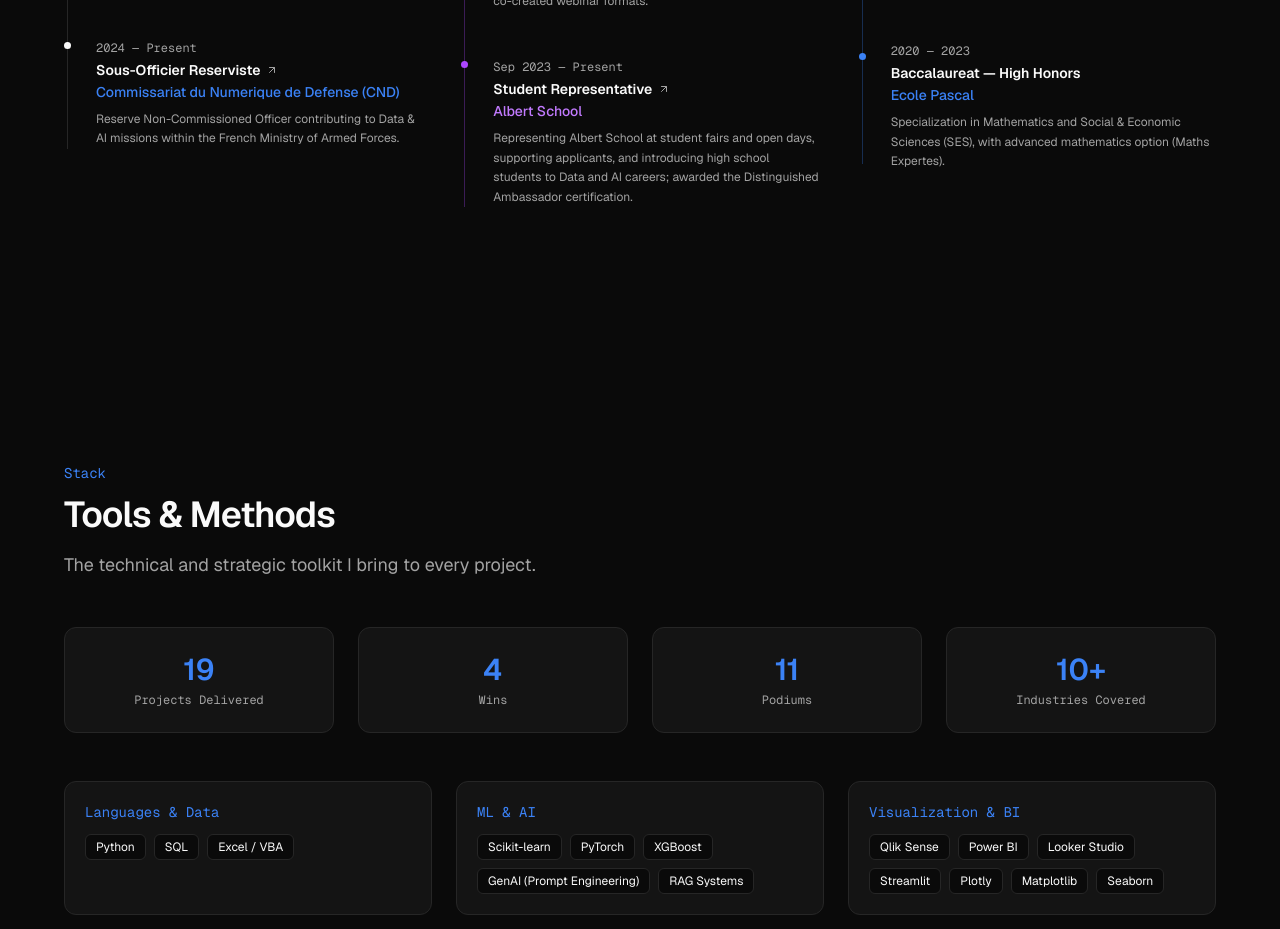
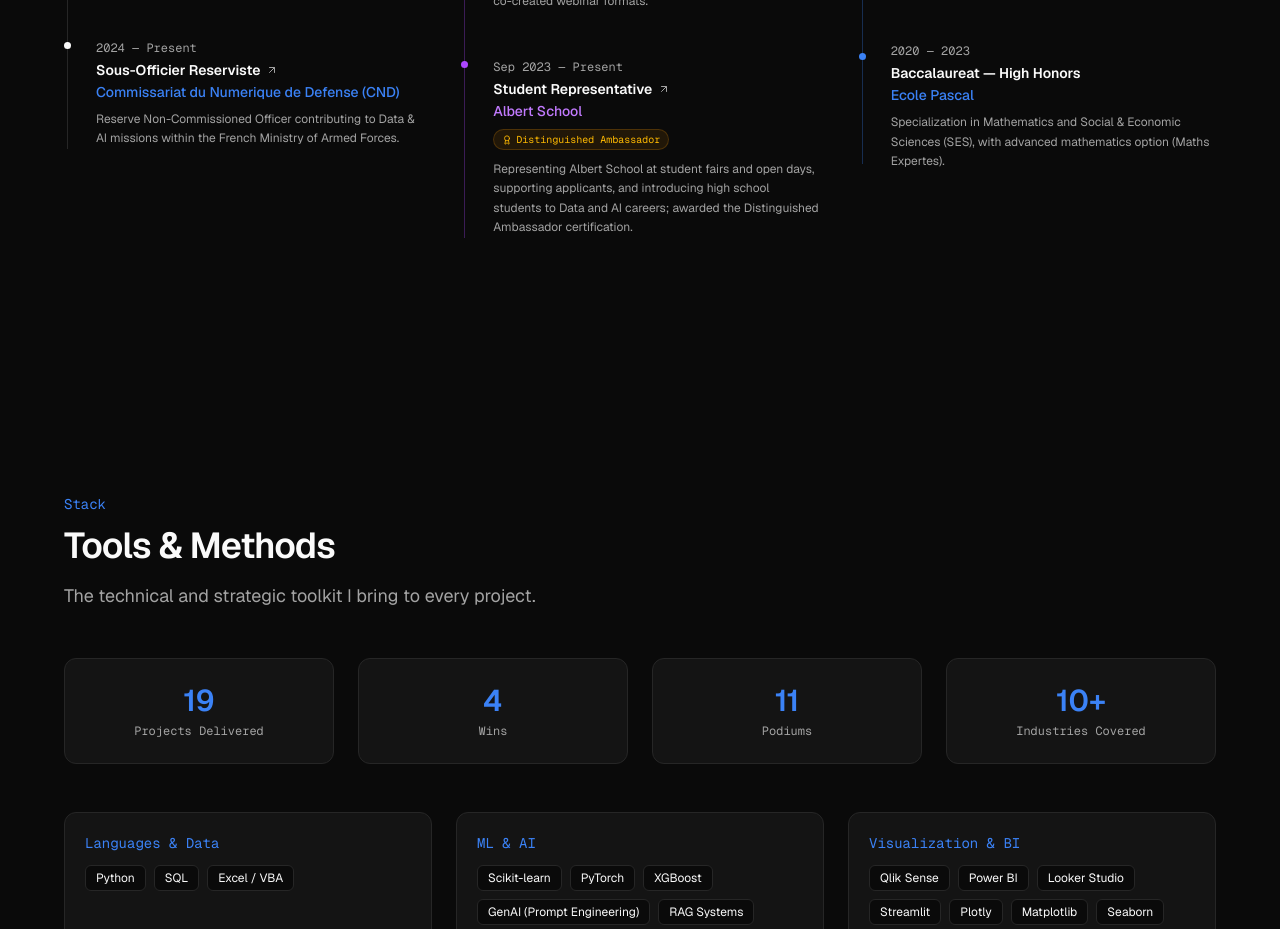
Before and after one commit to jbouniol/portfolio, a Next.js app: page / in a window 1280 px wide. Shown: the part 6160-7089 px from the top of the page. Built offline with nearby package versions, Linux system fonts and the light colour scheme.

Commit message:
feat: add badge

```diff
--- a/src/app/admin/_components/ExperienceForm.tsx
+++ b/src/app/admin/_components/ExperienceForm.tsx
@@ -34,6 +34,7 @@
   period: "Period",
   location: "Location",
   type: "Type",
+  badge: "Badge",
   tagline: "Tagline",
   description: "Description",
   missions: "Missions",
@@ -58,6 +59,7 @@
   const [period, setPeriod] = useState(experience?.period || "");
   const [location, setLocation] = useState(experience?.location || "");
   const [type, setType] = useState<"work" | "leadership">(experience?.type || "work");
+  const [badge, setBadge] = useState(experience?.badge || "");
   const [tagline, setTagline] = useState(experience?.tagline || "");
   const [description, setDescription] = useState(experience?.description || "");
   const [missions, setMissions] = useState<string[]>(experience?.missions || [""]);
@@ -84,6 +86,7 @@
       period,
       location,
       type,
+      badge,
       tagline,
       description,
       missions,
@@ -98,6 +101,7 @@
       period,
       location,
       type,
+      badge,
       tagline,
       description,
       missions,
@@ -116,6 +120,7 @@
       period: experience.period ?? "",
       location: experience.location ?? "",
       type: experience.type ?? "work",
+      badge: experience.badge ?? "",
       tagline: experience.tagline ?? "",
       description: experience.description ?? "",
       missions: experience.missions ?? [],
@@ -173,6 +178,7 @@
       if (typeof draft.period === "string") setPeriod(draft.period);
       if (typeof draft.location === "string") setLocation(draft.location);
       if (draft.type === "work" || draft.type === "leadership") setType(draft.type);
+      if (typeof draft.badge === "string") setBadge(draft.badge);
       if (typeof draft.tagline === "string") setTagline(draft.tagline);
       if (typeof draft.description === "string") setDescription(draft.description);
       if (Array.isArray(draft.missions)) setMissions(draft.missions);
@@ -194,6 +200,7 @@
     if (dataFromAI.period) setPeriod(dataFromAI.period);
     if (dataFromAI.location) setLocation(dataFromAI.location);
     if (dataFromAI.type) setType(dataFromAI.type);
+    if (dataFromAI.badge) setBadge(dataFromAI.badge);
     if (dataFromAI.tagline) setTagline(dataFromAI.tagline);
     if (dataFromAI.description) setDescription(dataFromAI.description);
     if (dataFromAI.missions) setMissions(dataFromAI.missions);
@@ -252,6 +259,7 @@
       period,
       location,
       type,
+      badge: badge || undefined,
       tagline,
       description,
       missions: missions.filter((mission) => mission.trim()),
@@ -410,6 +418,13 @@
               onChange={setLocation}
             />
           </div>
+
+          <AdminTextField
+            label="Badge"
+            value={badge}
+            onChange={setBadge}
+            placeholder="e.g. Distinguished Ambassador"
+          />
 
           <div className="grid grid-cols-1 md:grid-cols-3 gap-4">
             <div>
--- a/src/app/admin/experiences/ExperiencesListClient.tsx
+++ b/src/app/admin/experiences/ExperiencesListClient.tsx
@@ -187,6 +187,11 @@
                     <ShieldCheck size={8} /> Confidential
                   </span>
                 )}
+                {exp.badge && (
+                  <span className="inline-flex items-center gap-1 px-1.5 py-0.5 text-[10px] font-mono bg-amber-500/10 text-amber-300 rounded-full">
+                    {exp.badge}
+                  </span>
+                )}
                 {(exp.status ?? "published") === "draft" && (
                   <span className="inline-flex items-center gap-1 px-1.5 py-0.5 text-[10px] font-mono bg-zinc-700/40 text-zinc-300 rounded-full">
                     Draft
--- a/src/app/api/admin/experiences/route.ts
+++ b/src/app/api/admin/experiences/route.ts
@@ -49,6 +49,7 @@
       location: body.location || "",
       type: body.type,
       status: body.status || "draft",
+      ...(body.badge && { badge: body.badge }),
       tagline: body.tagline || "",
       description: body.description || "",
       missions: body.missions || [],
--- a/src/app/api/search/route.ts
+++ b/src/app/api/search/route.ts
@@ -43,7 +43,7 @@
 - Be concise and precise — 3-5 sentences max per answer
 - When referencing a project, always include the company name and project title
 - When referencing work experience, include company name, role, and period
-- If a project has a badge (Winner, Finalist, 2nd Place), mention it
+- If a project or experience has a badge, mention it
 - If asked about something not in the data, say you don't have that information
 - For the CND (Commissariat du Numerique de Defense), missions are classified — only share what is publicly available
 - IMPORTANT: Distinguish between PROJECTS (Business Deep Dives, School Projects) and WORK EXPERIENCE (internships, jobs, leadership roles). They are NOT the same thing.
--- a/src/app/experience/[slug]/ExperienceDetailClient.tsx
+++ b/src/app/experience/[slug]/ExperienceDetailClient.tsx
@@ -15,12 +15,15 @@
 import Navigation from "@/components/Navigation";
 import Footer from "@/components/Footer";
 import CommandModal from "@/components/CommandModal";
+import { getExperienceBadgeConfig } from "@/lib/experience-badges";
 
 export default function ExperienceDetailClient({
   experience,
 }: {
   experience: Experience;
 }) {
+  const badgeConfig = getExperienceBadgeConfig(experience.badge);
+
   useLayoutEffect(() => {
     const html = document.documentElement;
     const body = document.body;
@@ -71,6 +74,21 @@
             animate={{ opacity: 1, y: 0 }}
             transition={{ duration: 0.6 }}
           >
+            {badgeConfig && (
+              <div
+                className={`inline-flex items-center gap-3 px-4 py-2.5 rounded-xl border mb-6 ${badgeConfig.className}`}
+              >
+                <badgeConfig.icon size={18} strokeWidth={1.5} />
+                <div>
+                  <p className="font-mono text-sm font-medium">
+                    {badgeConfig.label}
+                  </p>
+                  <p className="text-xs opacity-80 mt-0.5">
+                    Recognition from {experience.company}
+                  </p>
+                </div>
+              </div>
+            )}
             <div className="flex items-center gap-3 mb-4 flex-wrap">
               <span className="font-mono text-sm text-accent">
                 {experience.company}
--- a/src/components/ExperienceClient.tsx
+++ b/src/components/ExperienceClient.tsx
@@ -4,6 +4,7 @@
 import Link from "next/link";
 import { Briefcase, GraduationCap, Users, ArrowUpRight } from "lucide-react";
 import type { Experience } from "@/data/experiences";
+import { getExperienceBadgeConfig } from "@/lib/experience-badges";
 
 const education = [
   {
@@ -33,6 +34,7 @@
   period: string;
   title: string;
   subtitle: string;
+  badge?: string;
   description: string;
   slug?: string;
   dotColor: string;
@@ -45,6 +47,7 @@
   period,
   title,
   subtitle,
+  badge,
   description,
   slug,
   dotColor,
@@ -52,6 +55,8 @@
   basePath,
   index,
 }: TimelineItemProps) {
+  const badgeConfig = getExperienceBadgeConfig(badge);
+
   const content = (
     <>
       <span className="font-mono text-xs text-muted block mb-1">{period}</span>
@@ -65,6 +70,14 @@
         )}
       </div>
       <p className={`${subtitleColor} text-sm font-medium mt-0.5`}>{subtitle}</p>
+      {badgeConfig && (
+        <span
+          className={`mt-2 inline-flex items-center gap-1 px-2 py-0.5 text-[10px] font-mono rounded-full border ${badgeConfig.className}`}
+        >
+          <badgeConfig.icon size={10} />
+          {badgeConfig.label}
+        </span>
+      )}
       <p className="text-muted text-xs leading-relaxed mt-2">{description}</p>
     </>
   );
@@ -131,6 +144,7 @@
                     period={exp.period}
                     title={exp.role}
                     subtitle={exp.company}
+                    badge={exp.badge}
                     description={exp.tagline}
                     slug={exp.slug}
                     dotColor="bg-foreground"
@@ -158,6 +172,7 @@
                     period={item.period}
                     title={item.role}
                     subtitle={item.company}
+                    badge={item.badge}
                     description={item.tagline}
                     slug={item.slug}
                     dotColor="bg-purple-500"
--- a/src/data/experiences.ts
+++ b/src/data/experiences.ts
@@ -6,6 +6,7 @@
   period: string;
   location: string;
   type: "work" | "leadership";
+  badge?: string;
   tagline: string;
   description: string;
   missions: string[];
@@ -136,6 +137,7 @@
     period: "Sep 2023 — Present",
     location: "Paris, Marseille, Lyon, Geneva, Luxembourg",
     type: "leadership",
+    badge: "Distinguished Ambassador",
     tagline:
       "Representing Albert School at student fairs and open days, supporting applicants, and introducing high school students to Data and AI careers; awarded the Distinguished Ambassador certification.",
     description:
--- a/src/lib/admin-validation.ts
+++ b/src/lib/admin-validation.ts
@@ -186,6 +186,7 @@
 
   if ("period" in payload) data.period = sanitizeOptionalString(payload.period, 120);
   if ("location" in payload) data.location = sanitizeOptionalString(payload.location, 120);
+  if ("badge" in payload) data.badge = sanitizeOptionalString(payload.badge, 80);
   if ("tagline" in payload) data.tagline = sanitizeOptionalString(payload.tagline, 400);
   if ("description" in payload) data.description = sanitizeOptionalString(payload.description, 4000);
   if ("isConfidential" in payload) data.isConfidential = sanitizeBoolean(payload.isConfidential);
--- /dev/null
+++ b/src/lib/experience-badges.ts
@@ -0,0 +1,22 @@
+import { Award, type LucideIcon } from "lucide-react";
+
+type ExperienceBadgeConfig = {
+  icon: LucideIcon;
+  label: string;
+  className: string;
+};
+
+export function getExperienceBadgeConfig(
+  badge: string | undefined
+): ExperienceBadgeConfig | null {
+  switch (badge) {
+    case "Distinguished Ambassador":
+      return {
+        icon: Award,
+        label: "Distinguished Ambassador",
+        className: "bg-amber-500/10 text-amber-400 border-amber-500/20",
+      };
+    default:
+      return null;
+  }
+}
--- a/src/lib/portfolio-context.ts
+++ b/src/lib/portfolio-context.ts
@@ -58,7 +58,7 @@
 EntityType: experience
 Slug: ${e.slug}
 Type: ${e.type === "work" ? "Work Experience" : "Leadership"}
-Period: ${e.period} | Location: ${e.location}
+Period: ${e.period} | Location: ${e.location}${e.badge ? ` | Badge: ${e.badge}` : ""}
 Tagline: ${e.tagline}
 About the Role: ${e.description}
 Key Missions:
```
